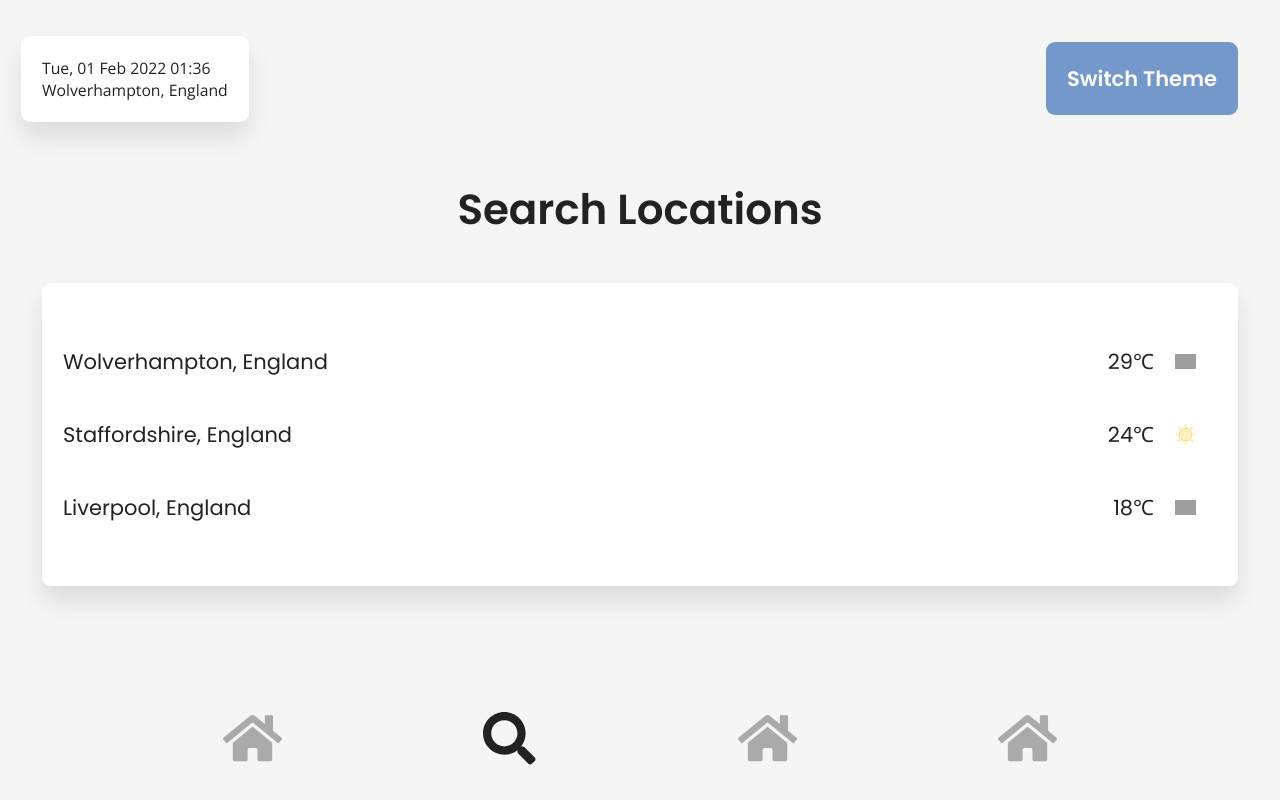
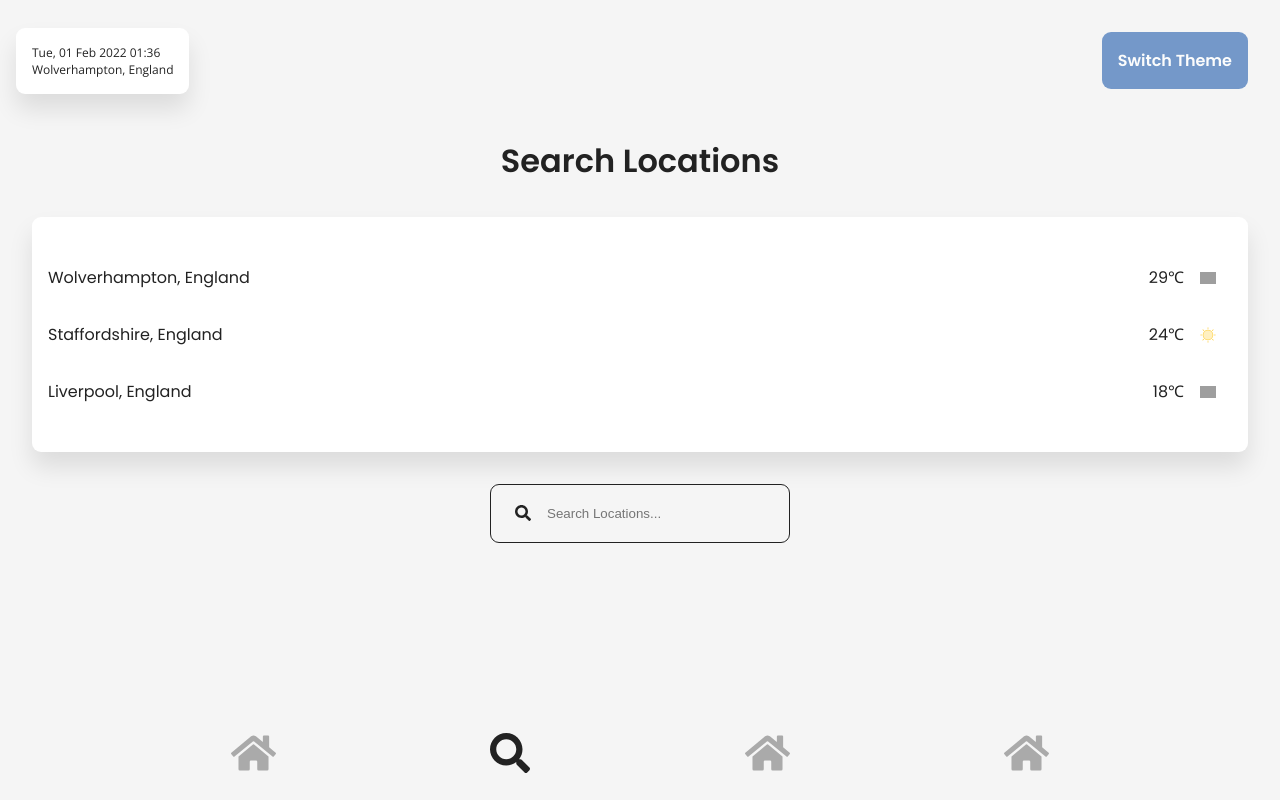
Before and after one commit to AshChambers304/WeatherApp, an Angular app: page /search in a window 1280 px wide. Built offline with nearby package versions, Linux system fonts and the light colour scheme; grey boxes are pictures that could not be loaded.

Commit message:
Search page layout and styling

```diff
--- a/src/app/pages/search/search.component.html
+++ b/src/app/pages/search/search.component.html
@@ -41,4 +41,14 @@
       </div>
     </div>
   </div>
+
+  <form id="search-form">
+    <fa-icon [icon]="faSearch"></fa-icon>
+    <input
+      type="search"
+      id="weather-query"
+      name="weather-query"
+      placeholder="Search Locations..."
+    />
+  </form>
 </div>
--- a/src/app/pages/search/search.component.scss
+++ b/src/app/pages/search/search.component.scss
@@ -35,3 +35,25 @@
     }
   }
 }
+
+#search-form {
+  display: flex;
+  max-width: 300px;
+  margin: 1rem auto;
+  padding: 1rem;
+  background: transparent;
+  border: 1px solid var(--text-color);
+  border-radius: 9px;
+
+  input,
+  input:focus {
+    outline: none;
+    background-color: transparent;
+    border: none;
+    flex-grow: 2;
+  }
+}
+
+#search-form > * {
+  margin: 0 0.5rem;
+}
--- a/src/app/pages/search/search.component.ts
+++ b/src/app/pages/search/search.component.ts
@@ -1,14 +1,14 @@
 import { Component, OnInit } from '@angular/core';
+import { faSearch } from '@fortawesome/free-solid-svg-icons';
 
 @Component({
   templateUrl: './search.component.html',
-  styleUrls: ['./search.component.scss']
+  styleUrls: ['./search.component.scss'],
 })
 export class SearchComponent implements OnInit {
+  faSearch = faSearch;
 
-  constructor() { }
+  constructor() {}
 
-  ngOnInit(): void {
-  }
-
+  ngOnInit(): void {}
 }
--- a/src/assets/scss/_fonts.scss
+++ b/src/assets/scss/_fonts.scss
@@ -7,8 +7,6 @@ $base-font-sizes: (
   320px: 12px,
   480px: 14px,
   640px: 16px,
-  980px: 18px,
-  1200px: 21px,
 );
 
 :root {
--- a/src/assets/scss/_themes.scss
+++ b/src/assets/scss/_themes.scss
@@ -13,7 +13,6 @@
 
     &:hover {
       opacity: 1;
-      filter: drop-shadow(0 0 3px var(--brand-color));
     }
   }
 
@@ -35,7 +34,6 @@
 
     &:hover {
       color: var(--brand-color);
-      filter: drop-shadow(0 0 3px var(--brand-color));
     }
   }
 
--- a/src/styles.scss
+++ b/src/styles.scss
@@ -19,6 +19,11 @@ body {
   color: var(--text-color);
   font-family: var(--ff-default);
   transition: all 0.35s ease;
+}
+
+form,
+input {
+  color: var(--text-color);
 }
 
 .box {
```
